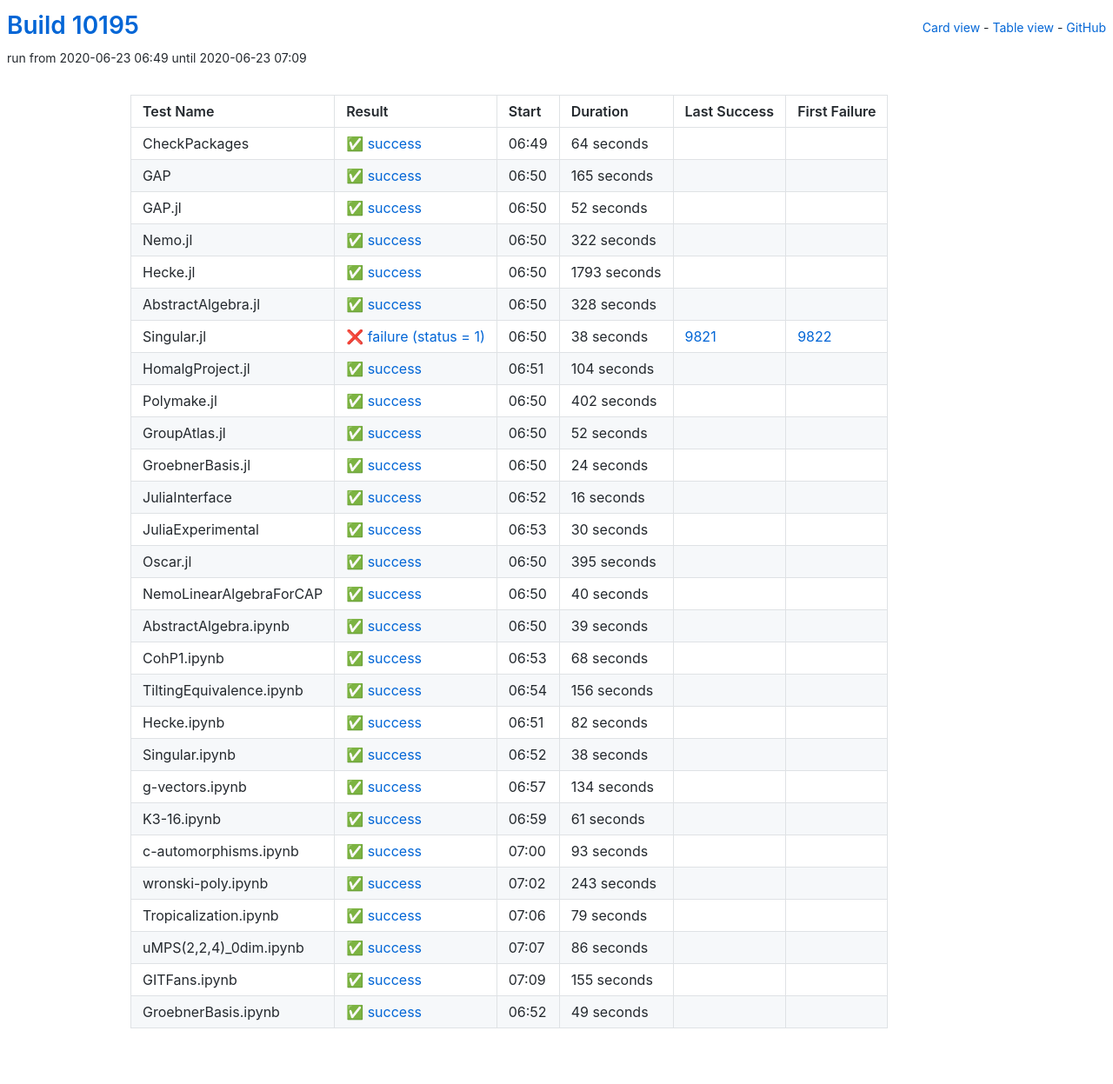
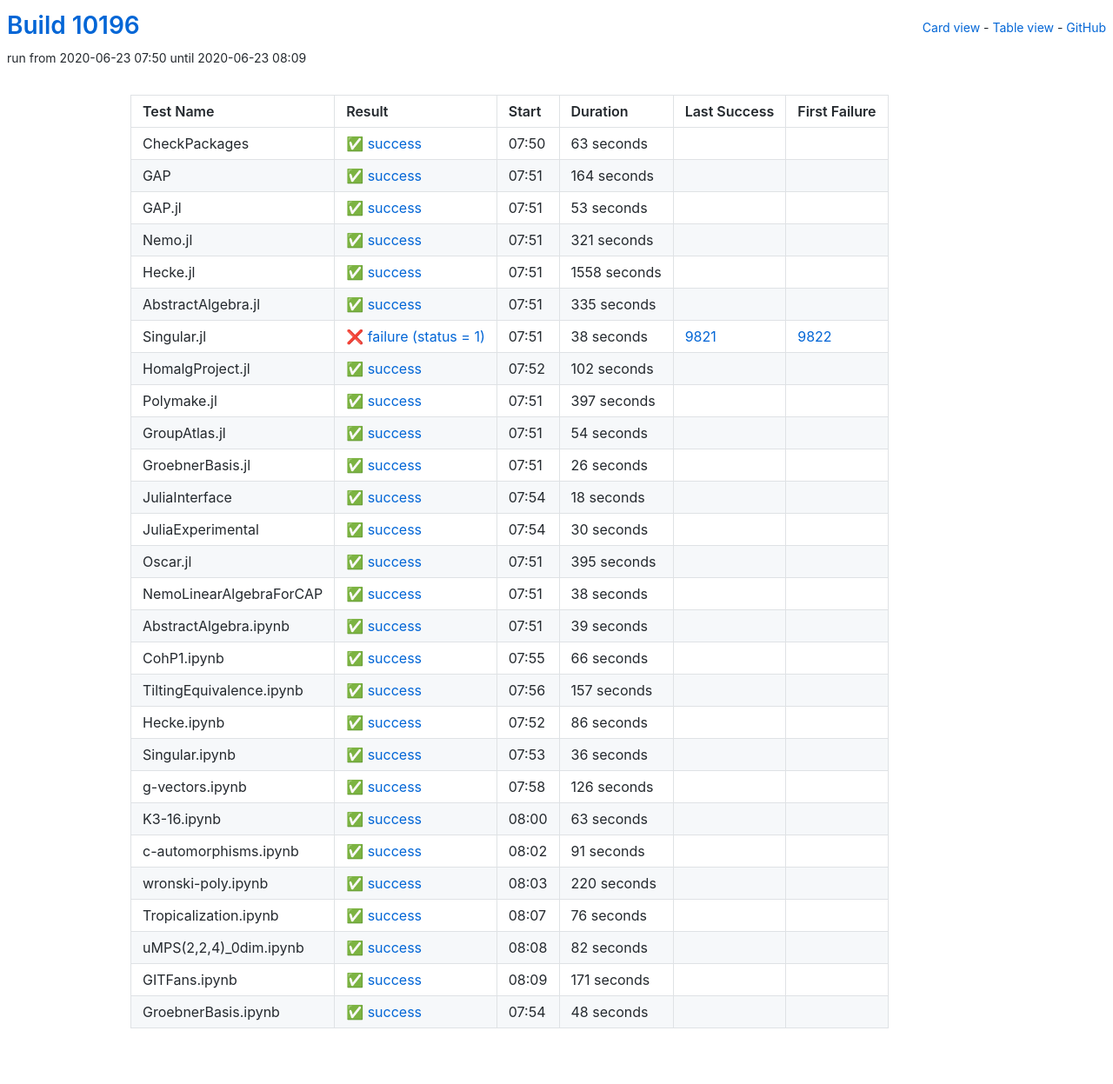
Before and after one commit to oscar-system/oscar-ci-status, a Jekyll site: the page built from table.html, in a window 1280 px wide. Shown: the whole page at 87% size. Built offline with Jekyll 4.4.1, drawn with Linux system fonts in a browser that asks for light colours.

Commit message:
Build #10196

```diff
--- a/_data/ci.yml
+++ b/_data/ci.yml
@@ -1,6 +1,6 @@
 ---
-build: 10195
-build_url: https://oscarci.mathematik.uni-kl.de/job/oscar/10195/
+build: 10196
+build_url: https://oscarci.mathematik.uni-kl.de/job/oscar/10196/
 job: oscar
 organization: oscar-system
 repo: oscar-ci-status
@@ -8,80 +8,80 @@
 tests:
 - name: CheckPackages
   id: checkpackages
-  log: https://oscarci.mathematik.uni-kl.de/job/oscar/10195/artifact/logs/build-10195/CheckPackages.log
-  start: 2020-06-23 06:49
+  log: https://oscarci.mathematik.uni-kl.de/job/oscar/10196/artifact/logs/build-10196/CheckPackages.log
+  start: 2020-06-23 07:50
   success: true
   exitcode: 0
   status: success
-  duration: 64
+  duration: 63
   last_success: false
   last_success_url:
   first_failure: false
   first_failure_url:
 - name: GAP
   id: gap
-  log: https://oscarci.mathematik.uni-kl.de/job/oscar/10195/artifact/logs/build-10195/GAP.log
-  start: 2020-06-23 06:50
+  log: https://oscarci.mathematik.uni-kl.de/job/oscar/10196/artifact/logs/build-10196/GAP.log
+  start: 2020-06-23 07:51
   success: true
   exitcode: 0
   status: success
-  duration: 165
+  duration: 164
   last_success: false
   last_success_url:
   first_failure: false
   first_failure_url:
 - name: GAP.jl
   id: gap-jl
-  log: https://oscarci.mathematik.uni-kl.de/job/oscar/10195/artifact/logs/build-10195/GAP.jl.log
-  start: 2020-06-23 06:50
+  log: https://oscarci.mathematik.uni-kl.de/job/oscar/10196/artifact/logs/build-10196/GAP.jl.log
+  start: 2020-06-23 07:51
   success: true
   exitcode: 0
   status: success
-  duration: 52
+  duration: 53
   last_success: false
   last_success_url:
   first_failure: false
   first_failure_url:
 - name: Nemo.jl
   id: nemo-jl
-  log: https://oscarci.mathematik.uni-kl.de/job/oscar/10195/artifact/logs/build-10195/Nemo.jl.log
-  start: 2020-06-23 06:50
+  log: https://oscarci.mathematik.uni-kl.de/job/oscar/10196/artifact/logs/build-10196/Nemo.jl.log
+  start: 2020-06-23 07:51
   success: true
   exitcode: 0
   status: success
-  duration: 322
+  duration: 321
   last_success: false
   last_success_url:
   first_failure: false
   first_failure_url:
 - name: Hecke.jl
   id: hecke-jl
-  log: https://oscarci.mathematik.uni-kl.de/job/oscar/10195/artifact/logs/build-10195/Hecke.jl.log
-  start: 2020-06-23 06:50
+  log: https://oscarci.mathematik.uni-kl.de/job/oscar/10196/artifact/logs/build-10196/Hecke.jl.log
+  start: 2020-06-23 07:51
   success: true
   exitcode: 0
   status: success
-  duration: 1793
+  duration: 1558
   last_success: false
   last_success_url:
   first_failure: false
   first_failure_url:
 - name: AbstractAlgebra.jl
   id: abstractalgebra-jl
-  log: https://oscarci.mathematik.uni-kl.de/job/oscar/10195/artifact/logs/build-10195/AbstractAlgebra.jl.log
-  start: 2020-06-23 06:50
+  log: https://oscarci.mathematik.uni-kl.de/job/oscar/10196/artifact/logs/build-10196/AbstractAlgebra.jl.log
+  start: 2020-06-23 07:51
   success: true
   exitcode: 0
   status: success
-  duration: 328
+  duration: 335
   last_success: false
   last_success_url:
   first_failure: false
   first_failure_url:
 - name: Singular.jl
   id: singular-jl
-  log: https://oscarci.mathematik.uni-kl.de/job/oscar/10195/artifact/logs/build-10195/Singular.jl.log
-  start: 2020-06-23 06:50
+  log: https://oscarci.mathematik.uni-kl.de/job/oscar/10196/artifact/logs/build-10196/Singular.jl.log
+  start: 2020-06-23 07:51
   success: false
   exitcode: 1
   status: failure
@@ -92,68 +92,68 @@
   first_failure_url: https://oscarci.mathematik.uni-kl.de/job/oscar/9822/
 - name: HomalgProject.jl
   id: homalgproject-jl
-  log: https://oscarci.mathematik.uni-kl.de/job/oscar/10195/artifact/logs/build-10195/HomalgProject.jl.log
-  start: 2020-06-23 06:51
+  log: https://oscarci.mathematik.uni-kl.de/job/oscar/10196/artifact/logs/build-10196/HomalgProject.jl.log
+  start: 2020-06-23 07:52
   success: true
   exitcode: 0
   status: success
-  duration: 104
+  duration: 102
   last_success: false
   last_success_url:
   first_failure: false
   first_failure_url:
 - name: Polymake.jl
   id: polymake-jl
-  log: https://oscarci.mathematik.uni-kl.de/job/oscar/10195/artifact/logs/build-10195/Polymake.jl.log
-  start: 2020-06-23 06:50
+  log: https://oscarci.mathematik.uni-kl.de/job/oscar/10196/artifact/logs/build-10196/Polymake.jl.log
+  start: 2020-06-23 07:51
   success: true
   exitcode: 0
   status: success
-  duration: 402
+  duration: 397
   last_success: false
   last_success_url:
   first_failure: false
   first_failure_url:
 - name: GroupAtlas.jl
   id: groupatlas-jl
-  log: https://oscarci.mathematik.uni-kl.de/job/oscar/10195/artifact/logs/build-10195/GroupAtlas.jl.log
-  start: 2020-06-23 06:50
+  log: https://oscarci.mathematik.uni-kl.de/job/oscar/10196/artifact/logs/build-10196/GroupAtlas.jl.log
+  start: 2020-06-23 07:51
   success: true
   exitcode: 0
   status: success
-  duration: 52
+  duration: 54
   last_success: false
   last_success_url:
   first_failure: false
   first_failure_url:
 - name: GroebnerBasis.jl
   id: groebnerbasis-jl
-  log: https://oscarci.mathematik.uni-kl.de/job/oscar/10195/artifact/logs/build-10195/GroebnerBasis.jl.log
-  start: 2020-06-23 06:50
+  log: https://oscarci.mathematik.uni-kl.de/job/oscar/10196/artifact/logs/build-10196/GroebnerBasis.jl.log
+  start: 2020-06-23 07:51
   success: true
   exitcode: 0
   status: success
-  duration: 24
+  duration: 26
   last_success: false
   last_success_url:
   first_failure: false
   first_failure_url:
 - name: JuliaInterface
   id: juliainterface
-  log: https://oscarci.mathematik.uni-kl.de/job/oscar/10195/artifact/logs/build-10195/JuliaInterface.log
-  start: 2020-06-23 06:52
+  log: https://oscarci.mathematik.uni-kl.de/job/oscar/10196/artifact/logs/build-10196/JuliaInterface.log
+  start: 2020-06-23 07:54
   success: true
   exitcode: 0
   status: success
-  duration: 16
+  duration: 18
   last_success: false
   last_success_url:
   first_failure: false
   first_failure_url:
 - name: JuliaExperimental
   id: juliaexperimental
-  log: https://oscarci.mathematik.uni-kl.de/job/oscar/10195/artifact/logs/build-10195/JuliaExperimental.log
-  start: 2020-06-23 06:53
+  log: https://oscarci.mathematik.uni-kl.de/job/oscar/10196/artifact/logs/build-10196/JuliaExperimental.log
+  start: 2020-06-23 07:54
   success: true
   exitcode: 0
   status: success
@@ -164,8 +164,8 @@
   first_failure_url:
 - name: Oscar.jl
   id: oscar-jl
-  log: https://oscarci.mathematik.uni-kl.de/job/oscar/10195/artifact/logs/build-10195/Oscar.jl.log
-  start: 2020-06-23 06:50
+  log: https://oscarci.mathematik.uni-kl.de/job/oscar/10196/artifact/logs/build-10196/Oscar.jl.log
+  start: 2020-06-23 07:51
   success: true
   exitcode: 0
   status: success
@@ -176,20 +176,20 @@
   first_failure_url:
 - name: NemoLinearAlgebraForCAP
   id: nemolinearalgebraforcap
-  log: https://oscarci.mathematik.uni-kl.de/job/oscar/10195/artifact/logs/build-10195/NemoLinearAlgebraForCAP.log
-  start: 2020-06-23 06:50
+  log: https://oscarci.mathematik.uni-kl.de/job/oscar/10196/artifact/logs/build-10196/NemoLinearAlgebraForCAP.log
+  start: 2020-06-23 07:51
   success: true
   exitcode: 0
   status: success
-  duration: 40
+  duration: 38
   last_success: false
   last_success_url:
   first_failure: false
   first_failure_url:
 - name: AbstractAlgebra.ipynb
   id: abstractalgebra-ipynb
-  log: https://oscarci.mathematik.uni-kl.de/job/oscar/10195/artifact/logs/build-10195/AbstractAlgebra.ipynb.log
-  start: 2020-06-23 06:50
+  log: https://oscarci.mathematik.uni-kl.de/job/oscar/10196/artifact/logs/build-10196/AbstractAlgebra.ipynb.log
+  start: 2020-06-23 07:51
   success: true
   exitcode: 0
   status: success
@@ -200,32 +200,116 @@
   first_failure_url:
 - name: CohP1.ipynb
   id: cohp1-ipynb
-  log: https://oscarci.mathematik.uni-kl.de/job/oscar/10195/artifact/logs/build-10195/CohP1.ipynb.log
-  start: 2020-06-23 06:53
+  log: https://oscarci.mathematik.uni-kl.de/job/oscar/10196/artifact/logs/build-10196/CohP1.ipynb.log
+  start: 2020-06-23 07:55
   success: true
   exitcode: 0
   status: success
-  duration: 68
+  duration: 66
   last_success: false
   last_success_url:
   first_failure: false
   first_failure_url:
 - name: TiltingEquivalence.ipynb
   id: tiltingequivalence-ipynb
-  log: https://oscarci.mathematik.uni-kl.de/job/oscar/10195/artifact/logs/build-10195/TiltingEquivalence.ipynb.log
-  start: 2020-06-23 06:54
+  log: https://oscarci.mathematik.uni-kl.de/job/oscar/10196/artifact/logs/build-10196/TiltingEquivalence.ipynb.log
+  start: 2020-06-23 07:56
   success: true
   exitcode: 0
   status: success
-  duration: 156
+  duration: 157
   last_success: false
   last_success_url:
   first_failure: false
   first_failure_url:
 - name: Hecke.ipynb
   id: hecke-ipynb
-  log: https://oscarci.mathematik.uni-kl.de/job/oscar/10195/artifact/logs/build-10195/Hecke.ipynb.log
-  start: 2020-06-23 06:51
+  log: https://oscarci.mathematik.uni-kl.de/job/oscar/10196/artifact/logs/build-10196/Hecke.ipynb.log
+  start: 2020-06-23 07:52
+  success: true
+  exitcode: 0
+  status: success
+  duration: 86
+  last_success: false
+  last_success_url:
+  first_failure: false
+  first_failure_url:
+- name: Singular.ipynb
+  id: singular-ipynb
+  log: https://oscarci.mathematik.uni-kl.de/job/oscar/10196/artifact/logs/build-10196/Singular.ipynb.log
+  start: 2020-06-23 07:53
+  success: true
+  exitcode: 0
+  status: success
+  duration: 36
+  last_success: false
+  last_success_url:
+  first_failure: false
+  first_failure_url:
+- name: g-vectors.ipynb
+  id: g-vectors-ipynb
+  log: https://oscarci.mathematik.uni-kl.de/job/oscar/10196/artifact/logs/build-10196/g-vectors.ipynb.log
+  start: 2020-06-23 07:58
+  success: true
+  exitcode: 0
+  status: success
+  duration: 126
+  last_success: false
+  last_success_url:
+  first_failure: false
+  first_failure_url:
+- name: K3-16.ipynb
+  id: k3-16-ipynb
+  log: https://oscarci.mathematik.uni-kl.de/job/oscar/10196/artifact/logs/build-10196/K3-16.ipynb.log
+  start: 2020-06-23 08:00
+  success: true
+  exitcode: 0
+  status: success
+  duration: 63
+  last_success: false
+  last_success_url:
+  first_failure: false
+  first_failure_url:
+- name: c-automorphisms.ipynb
+  id: c-automorphisms-ipynb
+  log: https://oscarci.mathematik.uni-kl.de/job/oscar/10196/artifact/logs/build-10196/c-automorphisms.ipynb.log
+  start: 2020-06-23 08:02
+  success: true
+  exitcode: 0
+  status: success
+  duration: 91
+  last_success: false
+  last_success_url:
+  first_failure: false
+  first_failure_url:
+- name: wronski-poly.ipynb
+  id: wronski-poly-ipynb
+  log: https://oscarci.mathematik.uni-kl.de/job/oscar/10196/artifact/logs/build-10196/wronski-poly.ipynb.log
+  start: 2020-06-23 08:03
+  success: true
+  exitcode: 0
+  status: success
+  duration: 220
+  last_success: false
+  last_success_url:
+  first_failure: false
+  first_failure_url:
+- name: Tropicalization.ipynb
+  id: tropicalization-ipynb
+  log: https://oscarci.mathematik.uni-kl.de/job/oscar/10196/artifact/logs/build-10196/Tropicalization.ipynb.log
+  start: 2020-06-23 08:07
+  success: true
+  exitcode: 0
+  status: success
+  duration: 76
+  last_success: false
+  last_success_url:
+  first_failure: false
+  first_failure_url:
+- name: uMPS(2,2,4)_0dim.ipynb
+  id: umps-2-2-4-0dim-ipynb
+  log: https://oscarci.mathematik.uni-kl.de/job/oscar/10196/artifact/logs/build-10196/uMPS-2-2-4-_0dim.ipynb.log
+  start: 2020-06-23 08:08
   success: true
   exitcode: 0
   status: success
@@ -234,110 +318,26 @@
   last_success_url:
   first_failure: false
   first_failure_url:
-- name: Singular.ipynb
-  id: singular-ipynb
-  log: https://oscarci.mathematik.uni-kl.de/job/oscar/10195/artifact/logs/build-10195/Singular.ipynb.log
-  start: 2020-06-23 06:52
+- name: GITFans.ipynb
+  id: gitfans-ipynb
+  log: https://oscarci.mathematik.uni-kl.de/job/oscar/10196/artifact/logs/build-10196/GITFans.ipynb.log
+  start: 2020-06-23 08:09
   success: true
   exitcode: 0
   status: success
-  duration: 38
-  last_success: false
-  last_success_url:
-  first_failure: false
-  first_failure_url:
-- name: g-vectors.ipynb
-  id: g-vectors-ipynb
-  log: https://oscarci.mathematik.uni-kl.de/job/oscar/10195/artifact/logs/build-10195/g-vectors.ipynb.log
-  start: 2020-06-23 06:57
-  success: true
-  exitcode: 0
-  status: success
-  duration: 134
-  last_success: false
-  last_success_url:
-  first_failure: false
-  first_failure_url:
-- name: K3-16.ipynb
-  id: k3-16-ipynb
-  log: https://oscarci.mathematik.uni-kl.de/job/oscar/10195/artifact/logs/build-10195/K3-16.ipynb.log
-  start: 2020-06-23 06:59
-  success: true
-  exitcode: 0
-  status: success
-  duration: 61
-  last_success: false
-  last_success_url:
-  first_failure: false
-  first_failure_url:
-- name: c-automorphisms.ipynb
-  id: c-automorphisms-ipynb
-  log: https://oscarci.mathematik.uni-kl.de/job/oscar/10195/artifact/logs/build-10195/c-automorphisms.ipynb.log
-  start: 2020-06-23 07:00
-  success: true
-  exitcode: 0
-  status: success
-  duration: 93
-  last_success: false
-  last_success_url:
-  first_failure: false
-  first_failure_url:
-- name: wronski-poly.ipynb
-  id: wronski-poly-ipynb
-  log: https://oscarci.mathematik.uni-kl.de/job/oscar/10195/artifact/logs/build-10195/wronski-poly.ipynb.log
-  start: 2020-06-23 07:02
-  success: true
-  exitcode: 0
-  status: success
-  duration: 243
-  last_success: false
-  last_success_url:
-  first_failure: false
-  first_failure_url:
-- name: Tropicalization.ipynb
-  id: tropicalization-ipynb
-  log: https://oscarci.mathematik.uni-kl.de/job/oscar/10195/artifact/logs/build-10195/Tropicalization.ipynb.log
-  start: 2020-06-23 07:06
-  success: true
-  exitcode: 0
-  status: success
-  duration: 79
-  last_success: false
-  last_success_url:
-  first_failure: false
-  first_failure_url:
-- name: uMPS(2,2,4)_0dim.ipynb
-  id: umps-2-2-4-0dim-ipynb
-  log: https://oscarci.mathematik.uni-kl.de/job/oscar/10195/artifact/logs/build-10195/uMPS-2-2-4-_0dim.ipynb.log
-  start: 2020-06-23 07:07
-  success: true
-  exitcode: 0
-  status: success
-  duration: 86
-  last_success: false
-  last_success_url:
-  first_failure: false
-  first_failure_url:
-- name: GITFans.ipynb
-  id: gitfans-ipynb
-  log: https://oscarci.mathematik.uni-kl.de/job/oscar/10195/artifact/logs/build-10195/GITFans.ipynb.log
-  start: 2020-06-23 07:09
-  success: true
-  exitcode: 0
-  status: success
-  duration: 155
+  duration: 171
   last_success: false
   last_success_url:
   first_failure: false
   first_failure_url:
 - name: GroebnerBasis.ipynb
   id: groebnerbasis-ipynb
-  log: https://oscarci.mathematik.uni-kl.de/job/oscar/10195/artifact/logs/build-10195/GroebnerBasis.ipynb.log
-  start: 2020-06-23 06:52
+  log: https://oscarci.mathematik.uni-kl.de/job/oscar/10196/artifact/logs/build-10196/GroebnerBasis.ipynb.log
+  start: 2020-06-23 07:54
   success: true
   exitcode: 0
   status: success
-  duration: 49
+  duration: 48
   last_success: false
   last_success_url:
   first_failure: false
```
Also changed, not shown: README.md.
